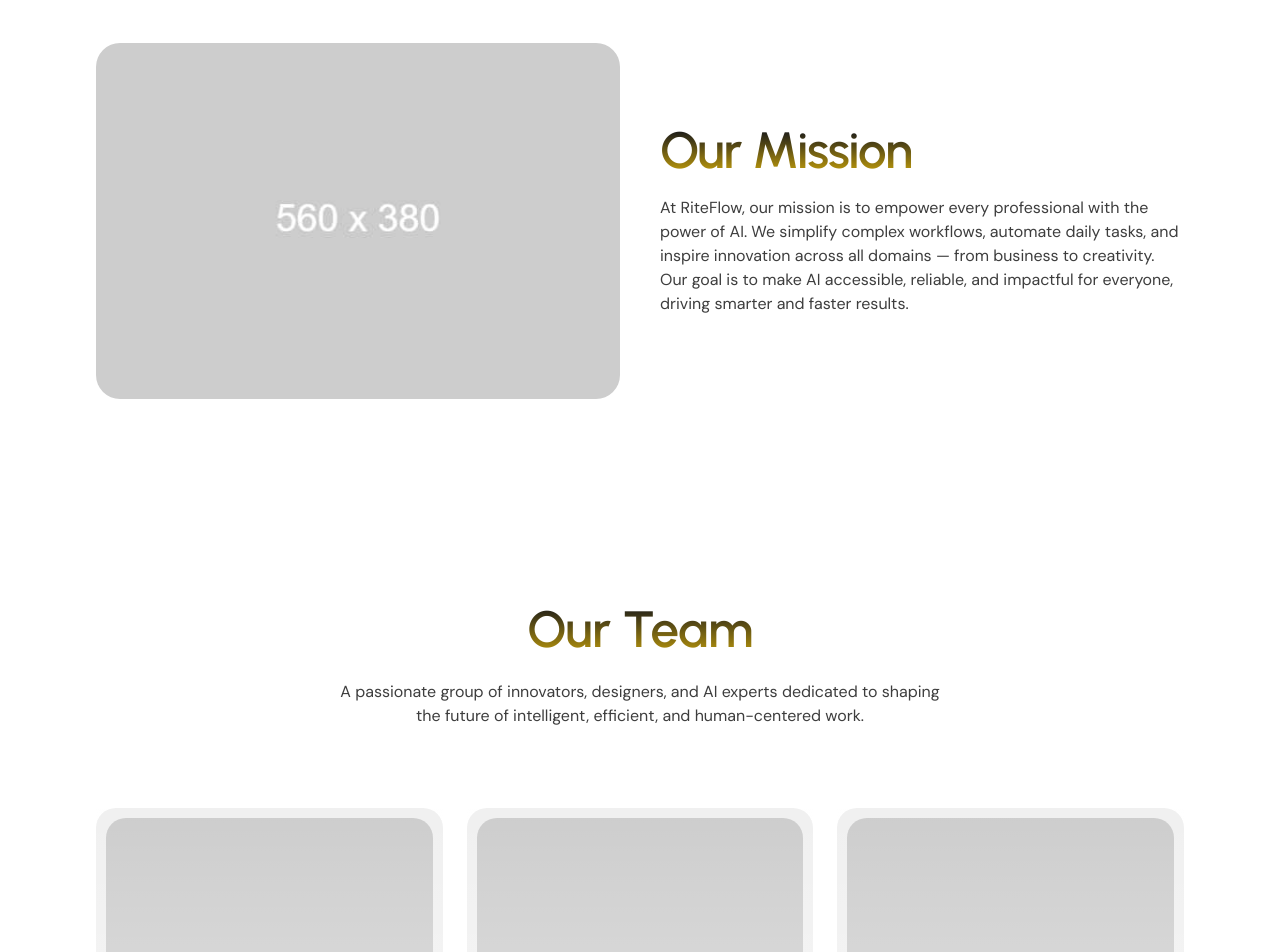
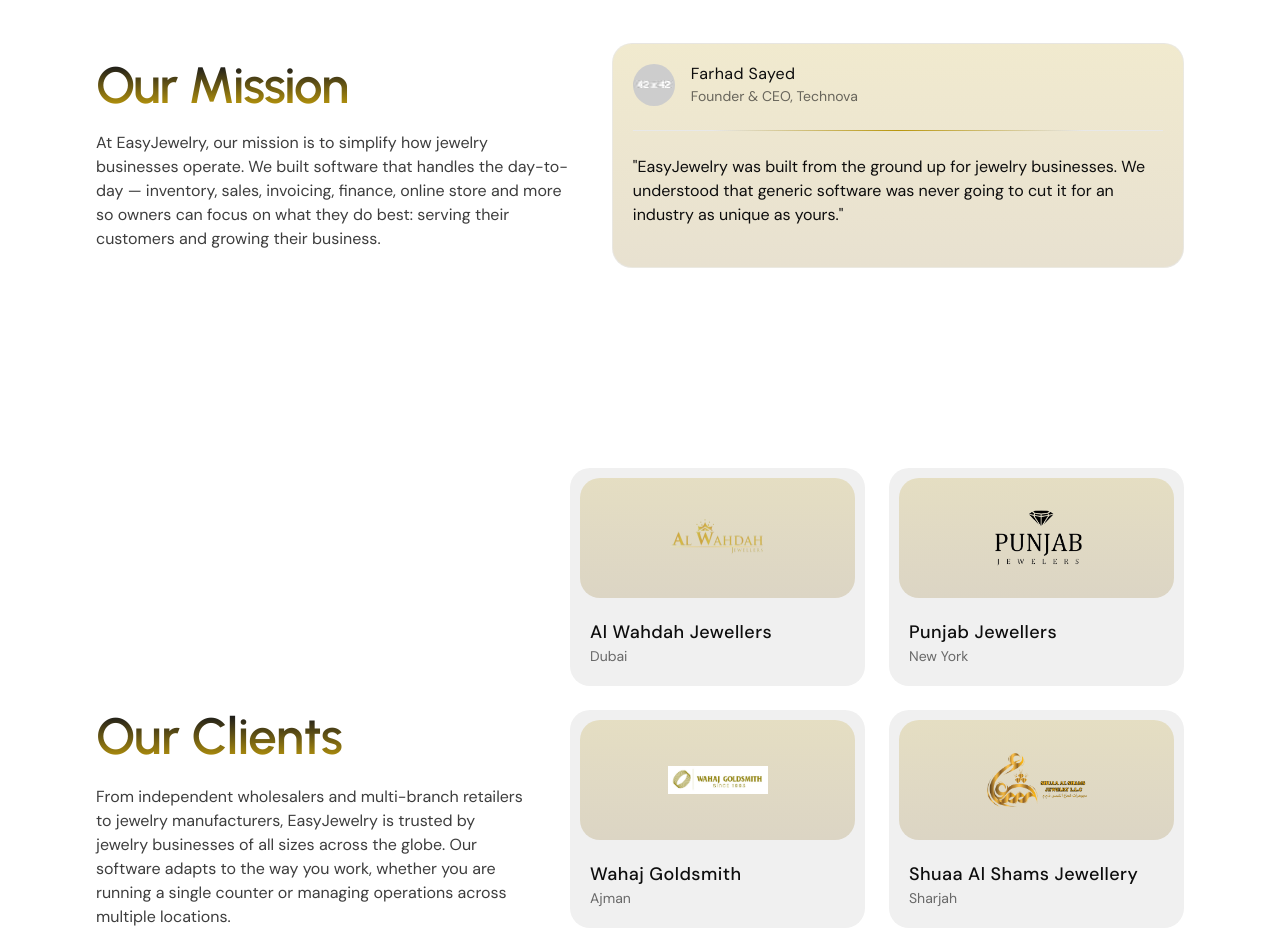
Before and after one commit to Technova-co/easyjewelry, a Next.js app: page /about in a window 1280 px wide. Shown: the part 160-1112 px from the top of the page. Built offline with nearby package versions, Linux system fonts and the light colour scheme.

Commit message:
about us clients

```diff
--- a/src/app/(main)/about/layout.tsx
+++ b/src/app/(main)/about/layout.tsx
@@ -2,11 +2,10 @@
 import React from 'react';
 
 export const metadata: Metadata = {
-  title: 'About Us',
+  title: 'About Us | EasyJewelry',
   description:
-    'Learn about RiteFlow, our mission to empower professionals with AI, meet our passionate team of innovators, and explore our cutting-edge AI research initiatives.',
+    'Learn about EasyJewelry, our mission, and how we help jewelries manage their business more efficiently.',
 };
-
 export default function AboutLayout({
   children,
 }: {
--- a/src/app/(main)/about/page.tsx
+++ b/src/app/(main)/about/page.tsx
@@ -19,20 +19,15 @@
   return (
     <>
       {/* Banner/Mission Section */}
-      <AboutBanner
-        title="Our Mission"
-        description="At RiteFlow, our mission is to empower every professional with the power of AI. We simplify complex workflows, automate daily tasks, and inspire innovation across all domains — from business to creativity. Our goal is to make AI accessible, reliable, and impactful for everyone, driving smarter and faster results."
-        image="/images/about/banner-thumb.jpg"
-      />
-
-      {/* Team Section */}
-      <TeamSection />
+    <AboutBanner
+  title="Our Mission"
+  description="At EasyJewelry, our mission is to simplify how jewelry businesses operate. We built software that handles the day-to-day — inventory, sales, invoicing, finance, online store and more so owners can focus on what they do best: serving their customers and growing their business."
+  image="/images/about/office.webp"
+/>
 
       {/* Research Section */}
-      <ResearchSection />
+    <ResearchSection />
 
-      {/* Newsletter */}
-      <Newsletter />
     </>
   );
 }
--- a/src/components/Layouts/Footer.tsx
+++ b/src/components/Layouts/Footer.tsx
@@ -58,7 +58,7 @@
     <footer>
         <div className="container">
             <div className="border-container pt-15 sm:pt-20 lg:pt-24 xl:pt-[100px] pb-4 sm:pb-5 md:pb-6 lg:pb-20 xl:pb-8 2xl:pb-10">
-                <div className="px-4 py-8 sm:p-8 md:p-10 bg-blue rounded-[20px] border border-lineColor/70" data-sttr-wrapper>
+                <div className="px-4 py-8 sm:p-8 md:p-10 bg-blue rounded-[20px] border border-lineColor/70">
                     <div className="flex items-start justify-between gap-10 flex-col lg:flex-row" data-sttr-card>
                         <div className="lg:max-w-[320px] w-full flex flex-col sm:flex-row lg:flex-col justify-between gap-5 sm:gap-7">
 
@@ -178,7 +178,7 @@
                         </div>
                     </div>
                     <div className="mt-4 sm:mt-12 flex items-center justify-center md:justify-between gap-4 flex-col md:flex-row pt-5 lg:pt-6 border-t border-lineColor/50 overflow-hidden relative z-50" data-sttr-card>
-                        <p className="text-black/80 text-center">Copyright &copy; 2020-2026 Technova. All Rights Reserved</p>
+                        <p className="text-black/80 text-center">Copyright &copy; 2026 Technova. All Rights Reserved</p>
 
                     </div>
 
--- a/src/components/about/AboutBanner.tsx
+++ b/src/components/about/AboutBanner.tsx
@@ -2,6 +2,7 @@
 import React from 'react';
 import Image from 'next/image';
 import { useStaggerAnimation } from '@/hooks/useStaggerAnimation';
+import testimonialImg from '@/../public/images/home/testimonial/testimonial-05.jpg';
 export interface AboutBannerProps {
   title: string;
   description: string;
@@ -26,19 +27,8 @@
     <section className="section-bottom-border relative z-1">
       <div className="container">
         <div className="border-container section-spacing-lg">
-          <div className="flex items-center justify-between gap-7 md:gap-10 flex-col md:flex-row" data-sttr-wrapper >
-            {/* Image */}
-            <div className="md:max-w-[560px] w-full rounded-xl sm:rounded-2xl md:rounded-3xl overflow-hidden" data-sttr-card >
-              <Image
-                src={image}
-                alt={imageAlt}
-                width={560}
-                height={400}
-                className="w-full h-full object-cover"
-                priority
-                data-lag="0.1"
-              />
-            </div>
+          <div className="flex items-center justify-between gap-7 md:gap-10 flex-col md:flex-row" >
+
 
             {/* Content */}
             <div className="md:max-w-[560px] w-full">
@@ -49,8 +39,42 @@
                 {description}
               </p>
             </div>
+
+
+             {/* Image */}
+                  <div className="px-5 pt-5 pb-6 md:pb-10 rounded-20 bg-linear-to-b from-slateBlue/20 to-royalBlue/20 border border-lineColor/70 relative overflow-hidden">
+                      <div
+                        className="flex items-center gap-4"
+                        data-sttr-card
+                      >
+                        <Image
+                          className="w-10.5 h-10.5 object-cover rounded-full"
+                          src={testimonialImg}
+                          alt="testimonial author"
+                          width={42}
+                          height={42}
+                        />
+                        <div className="flex-1">
+                          <h3 className="font-dmSans text-offWhite text-base leading-tight font-normal">
+                            Farhad Sayed
+                          </h3>
+                          <p className="text-offWhite/60 text-sm leading-tight mt-1">
+                            Founder & CEO, Technova
+                          </p>
+                        </div>
+                      </div>
+                      <div
+                        className="my-4 md:my-5 lg:my-6 gradient-border w-full h-[1px]"
+                        data-sttr-card
+                      ></div>
+                      <p className="text-offWhite" data-sttr-card>
+                      "EasyJewelry was built from the ground up for jewelry businesses. We understood that generic software was never going to cut it for an industry as unique as yours."
+                      </p>
+                    </div>
+
           </div>
         </div>
+
       </div>
     </section>
   );
--- a/src/components/about/ResearchCard.tsx
+++ b/src/components/about/ResearchCard.tsx
@@ -56,14 +56,7 @@
           <h3 className="text-lg text-offWhite font-medium font-dmSans">{title}</h3>
           <p className="text-sm text-offWhite/60">{description}</p>
         </div>
-        <Link
-          href={link}
-          className="w-11 h-9 flex items-center justify-center bg-linear-to-b from-slateBlue/20 to-royalBlue/20 rounded-[10px] relative overflow-hidden"
-          aria-label={`Learn more about ${title}`}
-        >
-          <ArrowTopRight className="w-6 h-6 fill-current text-white transition-all duration-300 ease-in-out group-hover:translate-x-6 group-hover:-translate-y-5 group-hover:opacity-0" />
-          <ArrowTopRight className="w-6 h-6 fill-current text-white absolute transform -translate-x-6 translate-y-5 transition-all duration-300 ease-in-out group-hover:translate-x-0 group-hover:-translate-y-0 opacity-0 group-hover:opacity-100" />
-        </Link>
+
       </div>
     </div>
   );
--- a/src/components/about/ResearchSection.tsx
+++ b/src/components/about/ResearchSection.tsx
@@ -22,9 +22,8 @@
  */
 const ResearchSection: React.FC = () => {
   const containerRef = useRef<HTMLDivElement>(null);
-  const title = 'AI Research';
-  const description = 'At RiteFlow, our AI research drives innovation that transforms ideas into intelligent solutions. We explore cutting-edge machine learning, automation, and data science to build tools that think, learn, and adapt — empowering businesses and individuals to achieve more with the power of AI.';
-
+ const title = 'Our Clients';
+const description = 'From independent wholesalers and multi-branch retailers  to jewelry manufacturers, EasyJewelry is trusted by jewelry businesses of all sizes across the globe. Our software adapts to the way you work, whether you are running a single counter or managing operations across multiple locations.';
   // Set initial hidden state immediately on mount
   useEffect(() => {
     if (typeof window === 'undefined' || !containerRef.current) return;
--- a/src/data/aboutData.ts
+++ b/src/data/aboutData.ts
@@ -83,30 +83,44 @@
 export const researchItems: ResearchItem[] = [
   {
     id: 1,
-    title: 'Flow-Predict',
-    description: 'Predictive workflow analytics',
-    logo: '/images/about/research-loog-01.svg',
+    title: 'Al Wahdah Jewellers',
+    description: 'Dubai',
+    logo: '/images/client-logos/logo-01.avif',
     link: '#',
   },
   {
     id: 2,
-    title: 'Semantic-Link',
-    description: 'Unstructured data extraction',
-    logo: '/images/about/research-loog-02.svg',
+    title: 'Punjab Jewellers',
+    description: 'New York',
+    logo: '/images/client-logos/logo-02.avif',
     link: '#',
   },
   {
     id: 3,
-    title: 'Cognitive-Agent',
-    description: 'Adaptive AI learning',
-    logo: '/images/about/research-loog-03.svg',
+    title: 'Wahaj Goldsmith',
+    description: 'Ajman',
+    logo: '/images/client-logos/logo-03.png',
     link: '#',
   },
   {
     id: 4,
-    title: 'Ethical-AI-Audit',
-    description: 'Bias detection & mitigation',
-    logo: '/images/about/research-loog-04.svg',
+    title: 'Shuaa Al Shams Jewellery',
+    description: 'Sharjah',
+    logo: '/images/client-logos/logo-04.png',
     link: '#',
   },
+   {
+    id: 5,
+    title: 'Al Ehsan Jewellery',
+    description: 'Dubai',
+    logo: '/images/client-logos/logo-05.webp',
+    link: '#',
+  },
+  {
+    id: 6,
+    title: 'Sultan Zadeh Jewellery',
+    description: 'Dubai',
+    logo: '/images/client-logos/logo-06.webp',
+    link: '#',
+  }
 ];
```
Also changed, not shown: public/images/about/office.webp (added).
